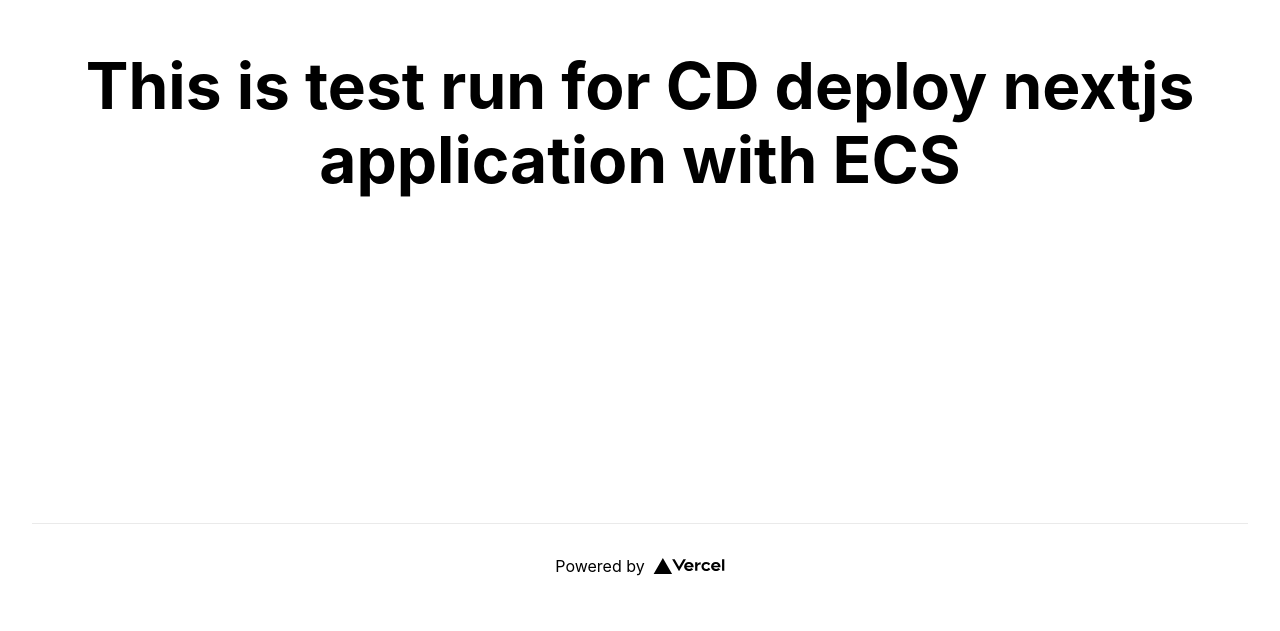
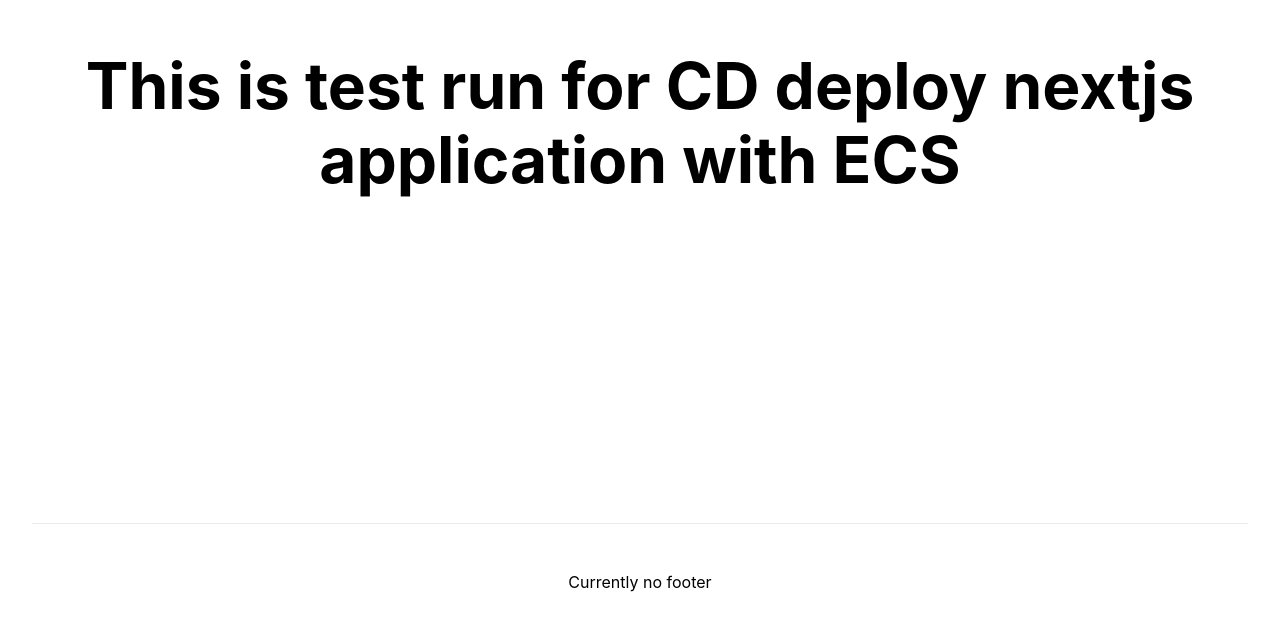
Before and after one commit to 123names/template-nextjs-typescript-test-cicd-eslint-example, a Next.js app: page / in a window 1280 px wide. Shown: the part 277-908 px from the top of the page. Before the commit the page ends 885 px from the top, so only its background shows below. Built offline with nearby package versions, Linux system fonts and the light colour scheme.

Commit message:
Update index.tsx

```diff
--- a/src/pages/index.tsx
+++ b/src/pages/index.tsx
@@ -18,16 +18,7 @@
       </main>
 
       <footer className={styles.footer}>
-        <a
-          href="https://vercel.com?utm_source=create-next-app&utm_medium=default-template&utm_campaign=create-next-app"
-          target="_blank"
-          rel="noopener noreferrer"
-        >
-          Powered by{" "}
-          <span className={styles.logo}>
-            <img src="/vercel.svg" alt="Vercel Logo" width={72} height={16} />
-          </span>
-        </a>
+        <p>Currently no footer</p>
       </footer>
     </div>
   );
```
